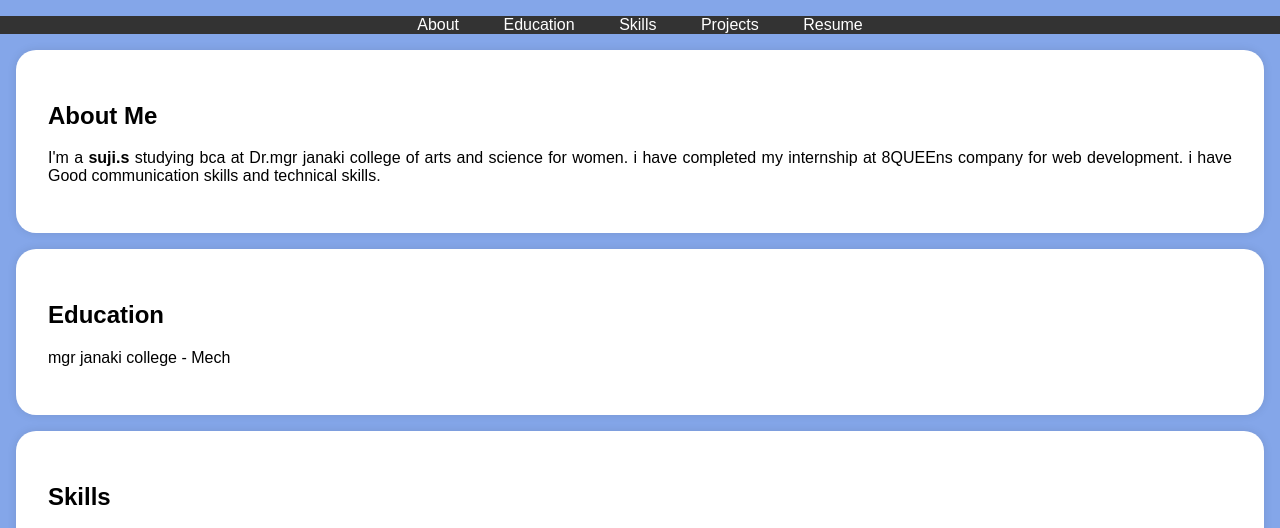
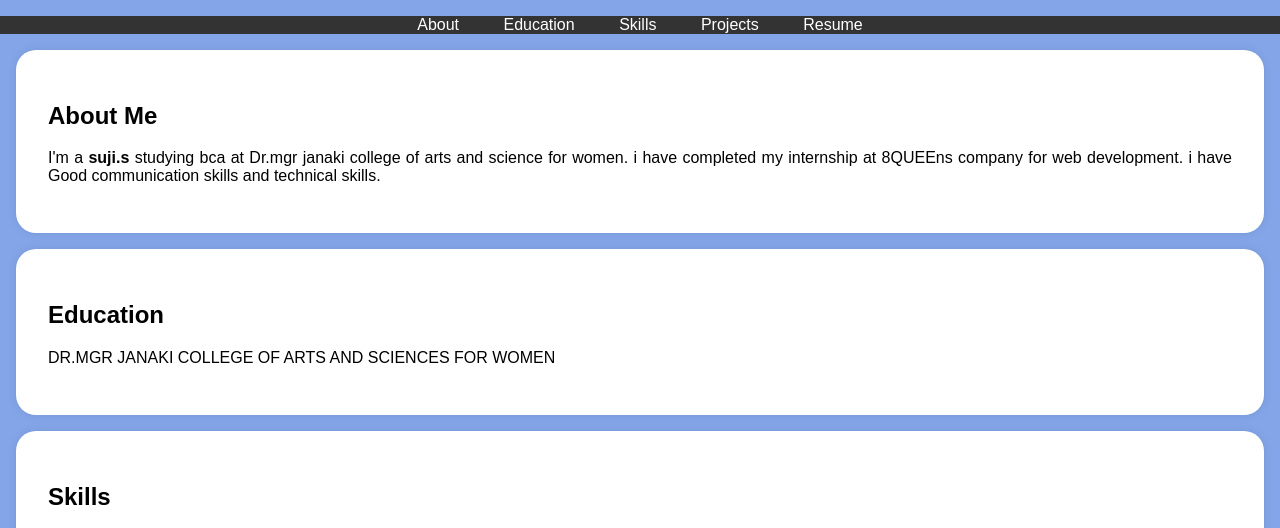
Before and after one commit to suji-2006/Suji.s, a plain HTML site: page index.html in a window 1280 px wide. Shown: the part 215-743 px from the top of the page. Drawn offline with Linux system fonts and the light colour scheme.

Commit message:
Update index.html

```diff
--- a/index.html
+++ b/index.html
@@ -125,7 +125,7 @@ ni<!DOCTYPE html>
     <section id="education">
         <div class="section-content">
             <h2>Education</h2>
-            <p>mgr janaki college  - Mech</p>
+            <p> DR.MGR JANAKI COLLEGE OF ARTS AND SCIENCES FOR WOMEN </p>
 
 
         </div>
```
